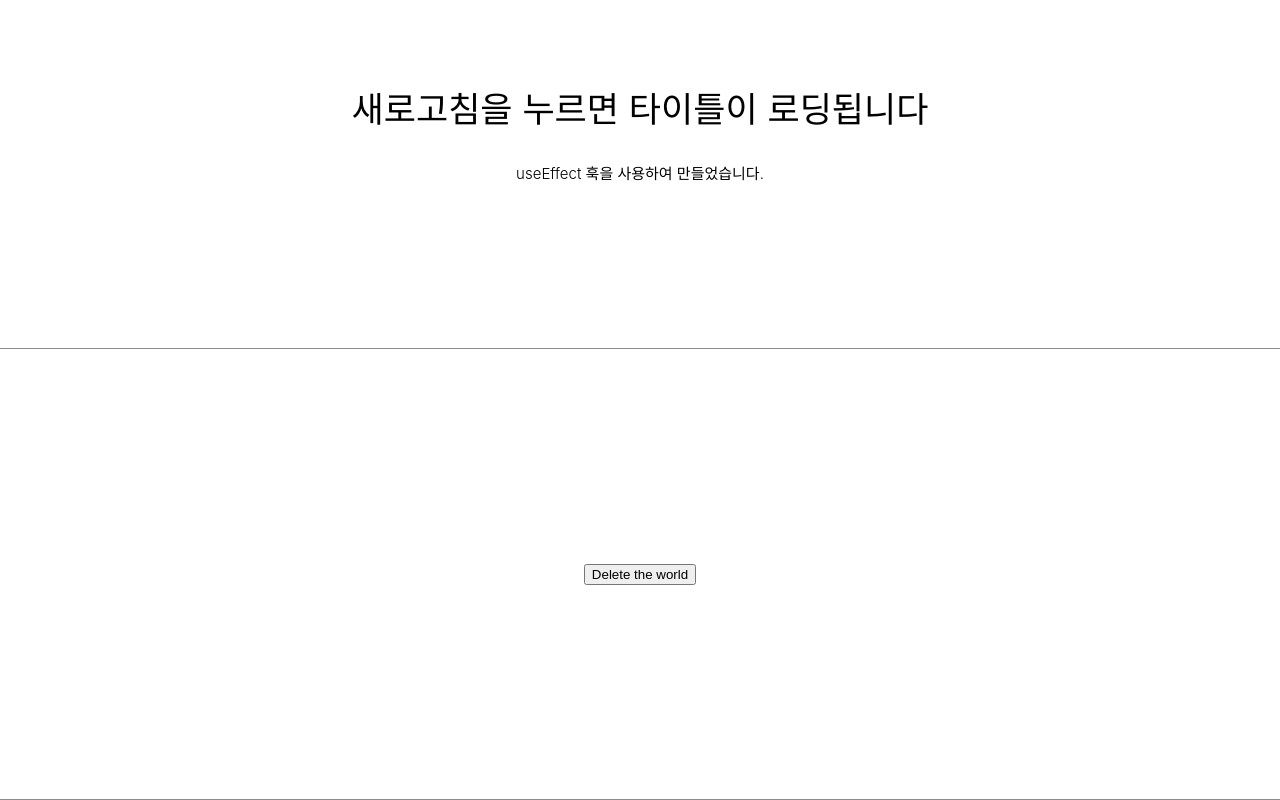
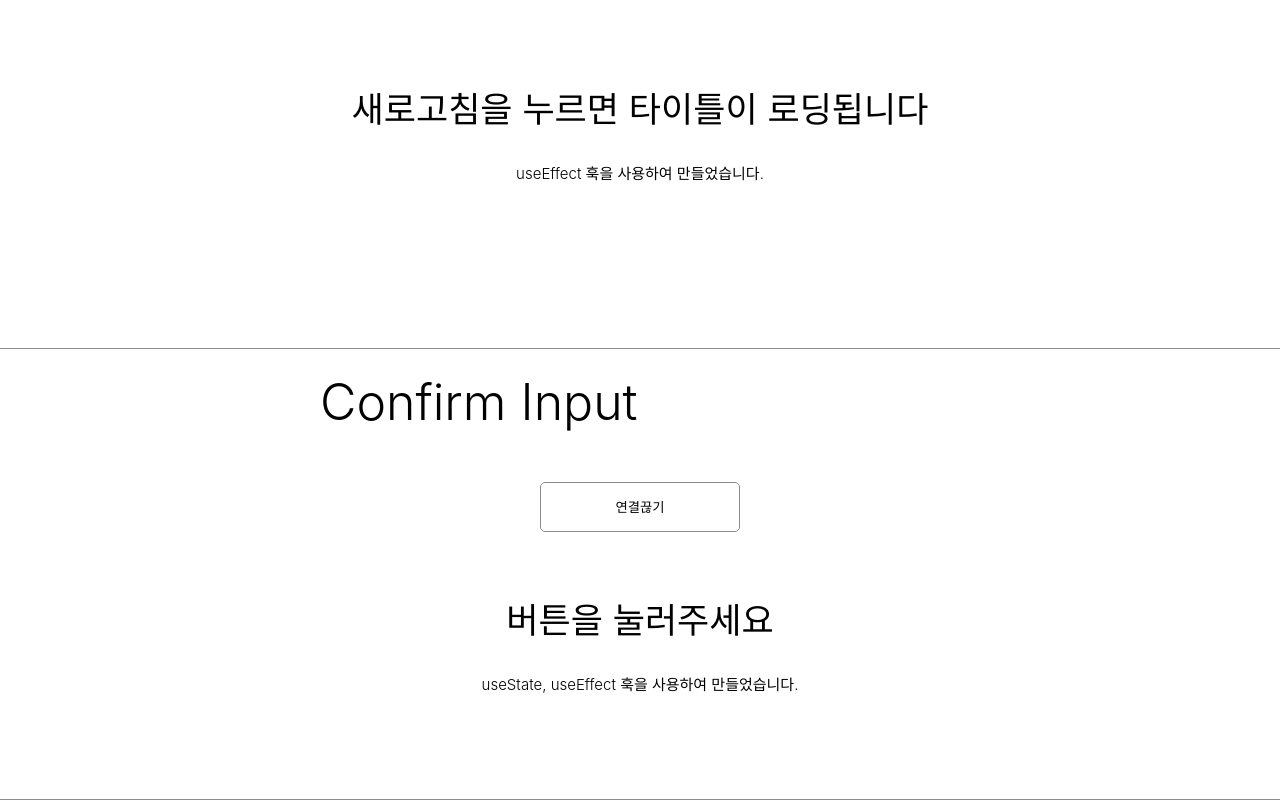
Before and after one commit to ldh3907/study-react-nomadcoder-10-kinds-hooks, a React (Create React App) app: page /#/ in a window 1280 px wide. Shown: the part 1555-2355 px from the top of the page. Built offline with nearby package versions, Linux system fonts and the light colour scheme.

Commit message:
update: confirminput
update: confirminput

```diff
--- a/src/components/confirminput.css
+++ b/src/components/confirminput.css
@@ -8,3 +8,56 @@
   margin: auto;
   border-bottom: 0.5px solid #8c8c8c;
 }
+
+.confirminput-wrap {
+  width: 50%;
+  height: 90%;
+}
+
+.confirminput-title {
+  font-size: 50px;
+  font-weight: 300;
+}
+
+.confirminput-content-wrap {
+  margin-top: 50px;
+  display: flex;
+  align-items: center;
+  justify-content: center;
+  flex-direction: column;
+}
+
+.confirminput-button {
+  width: 200px;
+  height: 50px;
+  outline: none;
+  background-color: white;
+  border: 1px solid #8c8c8c;
+  border-radius: 5px;
+}
+
+.confirminput-button:active {
+  opacity: 30%;
+  background-color: #8c8c8c;
+  color: white;
+  transition: 1s;
+}
+
+.confirminput-alert {
+  font-size: 20px;
+  font-weight: 300;
+  margin: 5px;
+}
+
+.confirminput-express {
+  font-size: 35px;
+  font-weight: 300;
+  text-align: center;
+  margin-top: 50px;
+}
+
+.confirminput-explain {
+  font-size: 15px;
+  font-weight: 300;
+  margin: 30px;
+}
--- a/src/components/confirminput.js
+++ b/src/components/confirminput.js
@@ -2,6 +2,7 @@ import React, { useState, useEffect, useRef } from "react";
 import "./confirminput.css";
 
 const ConfirmInput = () => {
+  const [alret, setAlret] = useState(" ");
   const useConfirm = (message = "", callback, rejection) => {
     if (typeof callback !== "function") {
       return;
@@ -15,8 +16,14 @@ const ConfirmInput = () => {
     };
     return confirmAction;
   };
-  const deleteWorld = () => console.log("연결을 해제합니다");
-  const abort = () => console.log("연결을 유지합니다");
+  const deleteWorld = () => {
+    console.log("연결을 해제합니다.");
+    setAlret("연결을 해제합니다");
+  };
+  const abort = () => {
+    console.log("연결을 유지합니다.");
+    setAlret("연결을 유지합니다");
+  };
   const confrimDelete = useConfirm(
     "정말 해제 하시겠습니까?",
     deleteWorld,
@@ -25,7 +32,19 @@ const ConfirmInput = () => {
   return (
     <section id="confirminput">
       <div className="confirminput-container">
-        <button onClick={confrimDelete}>Delete the world</button>
+        <div className="confirminput-wrap">
+          <div className="confirminput-title">Confirm Input</div>
+          <div className="confirminput-content-wrap">
+            <button className="confirminput-button" onClick={confrimDelete}>
+              연결끊기
+            </button>
+            <div className="confirminput-alert">{alret}</div>
+            <div className="confirminput-express">버튼을 눌러주세요</div>
+            <div className="confirminput-explain">
+              useState, useEffect 훅을 사용하여 만들었습니다.
+            </div>
+          </div>
+        </div>
       </div>
     </section>
   );
```
